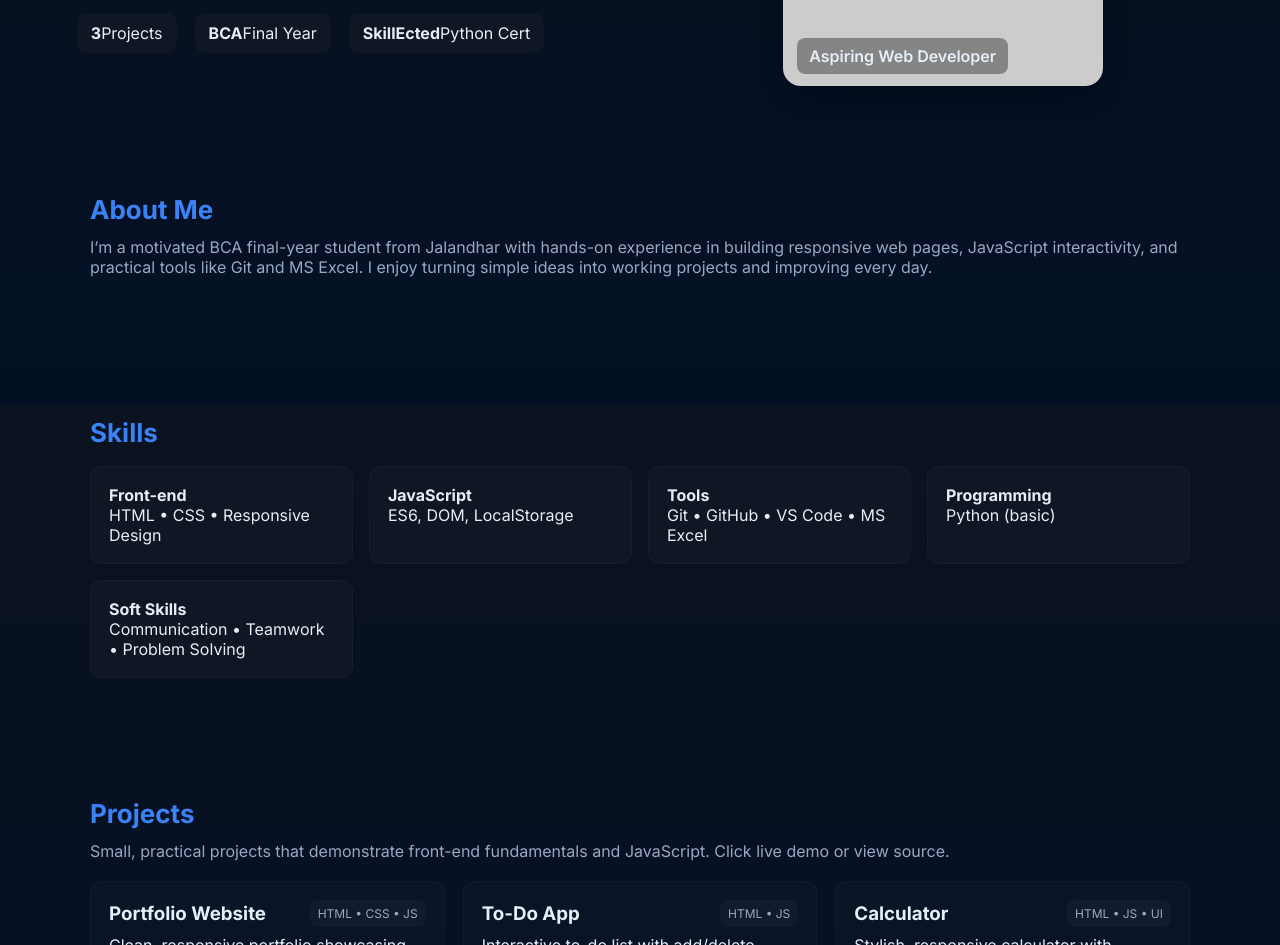
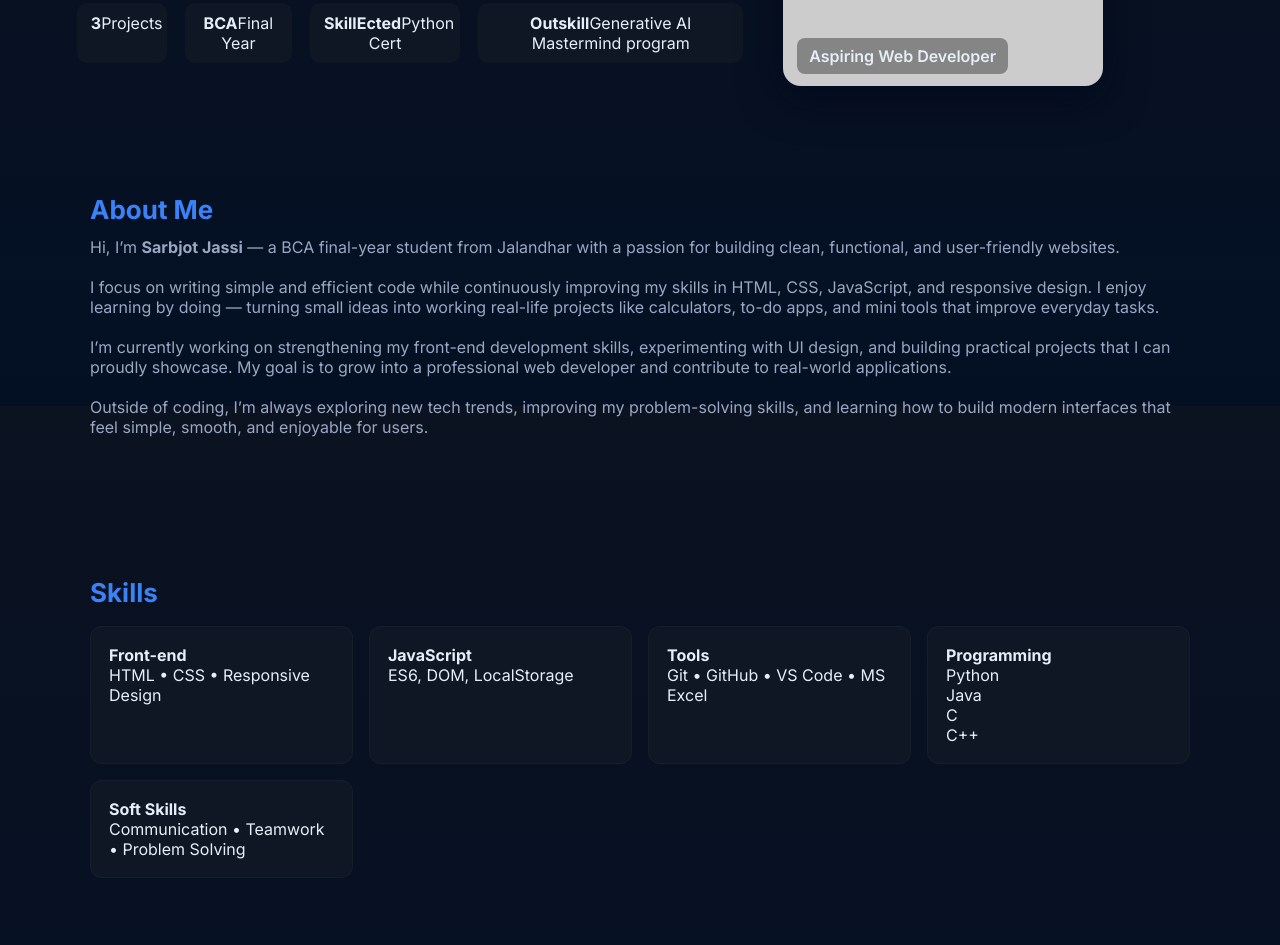
Before and after one commit to SarbjotJassi/MyPortfolio, a plain HTML site: page index.html in a window 1280 px wide. Shown: the part 394-1339 px from the top of the page. Drawn offline with Linux system fonts and the light colour scheme; placeholder pictures from the web are drawn by us.

Commit message:
Revise About Me section and enhance skills list
Updated the About Me section to include more personal details and skills.

```diff
--- a/index.html
+++ b/index.html
@@ -43,6 +43,7 @@
           <li><strong>3</strong><span>Projects</span></li>
           <li><strong>BCA</strong><span>Final Year</span></li>
           <li><strong>SkillEcted</strong><span>Python Cert</span></li>
+          <li><strong>Outskill</strong><span>Generative AI Mastermind program</span></li>
         </ul>
       </div>
 
@@ -61,8 +62,14 @@
     <div class="container">
       <h2 class="section-title">About Me</h2>
       <p class="lead">
-        I’m a motivated BCA final-year student from Jalandhar with hands-on experience in building responsive web pages, JavaScript interactivity, and practical tools like Git and MS Excel. I enjoy turning simple ideas into working projects and improving every day.
-      </p>
+        Hi, I’m <strong>Sarbjot Jassi</strong> — a BCA final-year student from Jalandhar with a passion for building clean, functional, and user-friendly websites.
+  <br><br>
+  I focus on writing simple and efficient code while continuously improving my skills in HTML, CSS, JavaScript, and responsive design. I enjoy learning by doing — turning small ideas into working real-life projects like calculators, to-do apps, and mini tools that improve everyday tasks.
+  <br><br>
+  I’m currently working on strengthening my front-end development skills, experimenting with UI design, and building practical projects that I can proudly showcase. My goal is to grow into a professional web developer and contribute to real-world applications.
+  <br><br>
+  Outside of coding, I’m always exploring new tech trends, improving my problem-solving skills, and learning how to build modern interfaces that feel simple, smooth, and enjoyable for users.
+</p>
     </div>
   </section>
 
@@ -81,11 +88,14 @@
         </div>
         <div class="skill">
           <h4>Tools</h4>
-          <p>Git • GitHub • VS Code • MS Excel</p>
+          <p>Git • GitHub • VS Code • MS Excel </p>
         </div>
         <div class="skill">
           <h4>Programming</h4>
-          <p>Python (basic)</p>
+          <p> Python </p>
+          <p> Java </p>
+          <p> C </p>
+          <p> C++ </p>
         </div>
         <div class="skill">
           <h4>Soft Skills</h4>
```
